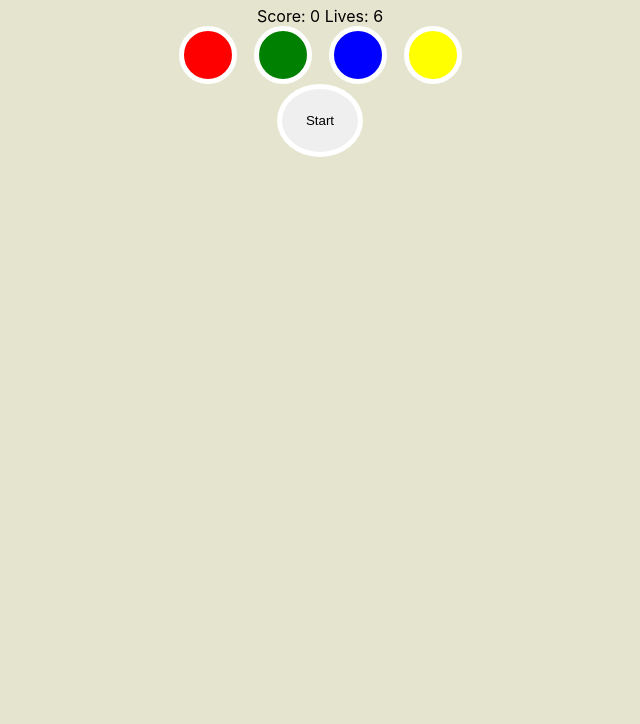
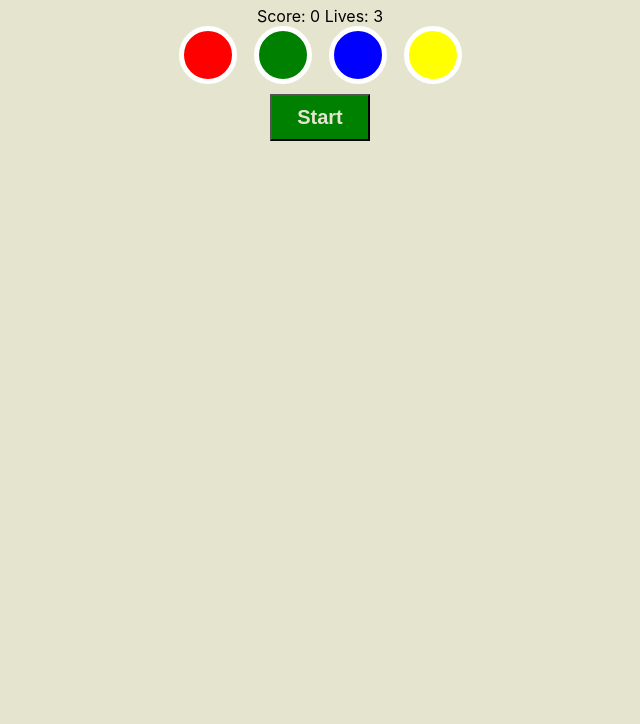
Before and after one commit to MagicMart/sequence2, a website built with Parcel: page index.html in a window 1280 px wide. Shown: the part 76-800 px from the top of the page, without its empty margins (320-960 px from the left). Built offline with nearby package versions, Linux system fonts and the light colour scheme.

Commit message:
start button

```diff
--- a/index.html
+++ b/index.html
@@ -16,8 +16,8 @@
         <section>
             <div class="container">
                 <div class="score-panel">
-                    <span>Score: <span class="score"></span></span>
-                    <span>Lives: <span class="lives"></span></span>
+                    <span>Score: <span class="score">0</span></span>
+                    <span>Lives: <span class="lives">3</span></span>
                 </div>
             </div>
         </section>
@@ -28,8 +28,8 @@
                     <button class="btn green"></button>
                     <button class="btn blue"></button>
                     <button class="btn yellow"></button>
-                    <button class="btn start">Start</button>
                 </div>
+                <div class="start-button-container"></div>
             </div>
         </section>
 
--- a/main.css
+++ b/main.css
@@ -46,6 +46,20 @@ h1 {
     border: 5px solid white;
 }
 
+.start-button-container {
+    display: flex;
+    justify-content: center;
+}
+
+.start {
+    margin: 10px;
+    padding: 10px 25px;
+    font-size: 20px;
+    font-weight: bold;
+    background: #008000;
+    color: #e5e5cf;
+}
+
 .red {
     background: #ff0000;
 }
--- a/src/helpers.js
+++ b/src/helpers.js
@@ -1,4 +1,5 @@
 import {setScore, setLives} from "./scorePanel";
+import {startButton} from "./startButton";
 
 export function generateColArr(len = 0, arr = []) {
     const colors = ["red", "green", "blue", "yellow"];
@@ -39,19 +40,13 @@ export function userInput(arr = []) {
             if (checkArray(arr.slice(0, input.length), input) === false) {
                 setLives(-1);
                 buttons.removeEventListener("click", userclickButton);
-                setTimeout(
-                    () => playSequence(generateColArr(5)).then(userInput),
-                    3000
-                );
+                startButton();
             }
         }
         if (input.length === arr.length) {
             setScore(5);
             buttons.removeEventListener("click", userclickButton);
-            setTimeout(
-                () => playSequence(generateColArr(5)).then(userInput),
-                500
-            );
+            startButton();
         }
     }
 
--- a/src/index.js
+++ b/src/index.js
@@ -1,9 +1,9 @@
 import {generateColArr, playSequence, userInput} from "./helpers";
 import {setLives, setScore} from "./scorePanel";
+import {startButton} from "./startButton";
 
 const buttons = document.querySelector(".buttons");
 const body = document.querySelector("body");
-const start = document.querySelector(".start");
 
 function clickButton(e) {
     const {style} = e.target;
@@ -14,14 +14,6 @@ function clickButton(e) {
     }
 }
 
-setLives();
-setScore();
+buttons.addEventListener("click", clickButton);
 
-buttons.addEventListener("click", clickButton);
-start.addEventListener(
-    "click",
-    () => playSequence(generateColArr(5)).then(userInput),
-    {
-        once: true
-    }
-);
+startButton(true);
--- /dev/null
+++ b/src/startButton.js
@@ -0,0 +1,22 @@
+import {playSequence, generateColArr, userInput} from "./helpers";
+
+const startButtonContainer = document.querySelector(".start-button-container");
+const button = document.createElement("button");
+const text = document.createTextNode("Start");
+button.appendChild(text);
+button.setAttribute("class", "start");
+
+export function startButton() {
+    startButtonContainer.append(button);
+
+    button.addEventListener(
+        "click",
+        () => {
+            startButtonContainer.removeChild(button);
+            playSequence(generateColArr(5)).then(userInput);
+        },
+        {
+            once: true
+        }
+    );
+}
```
